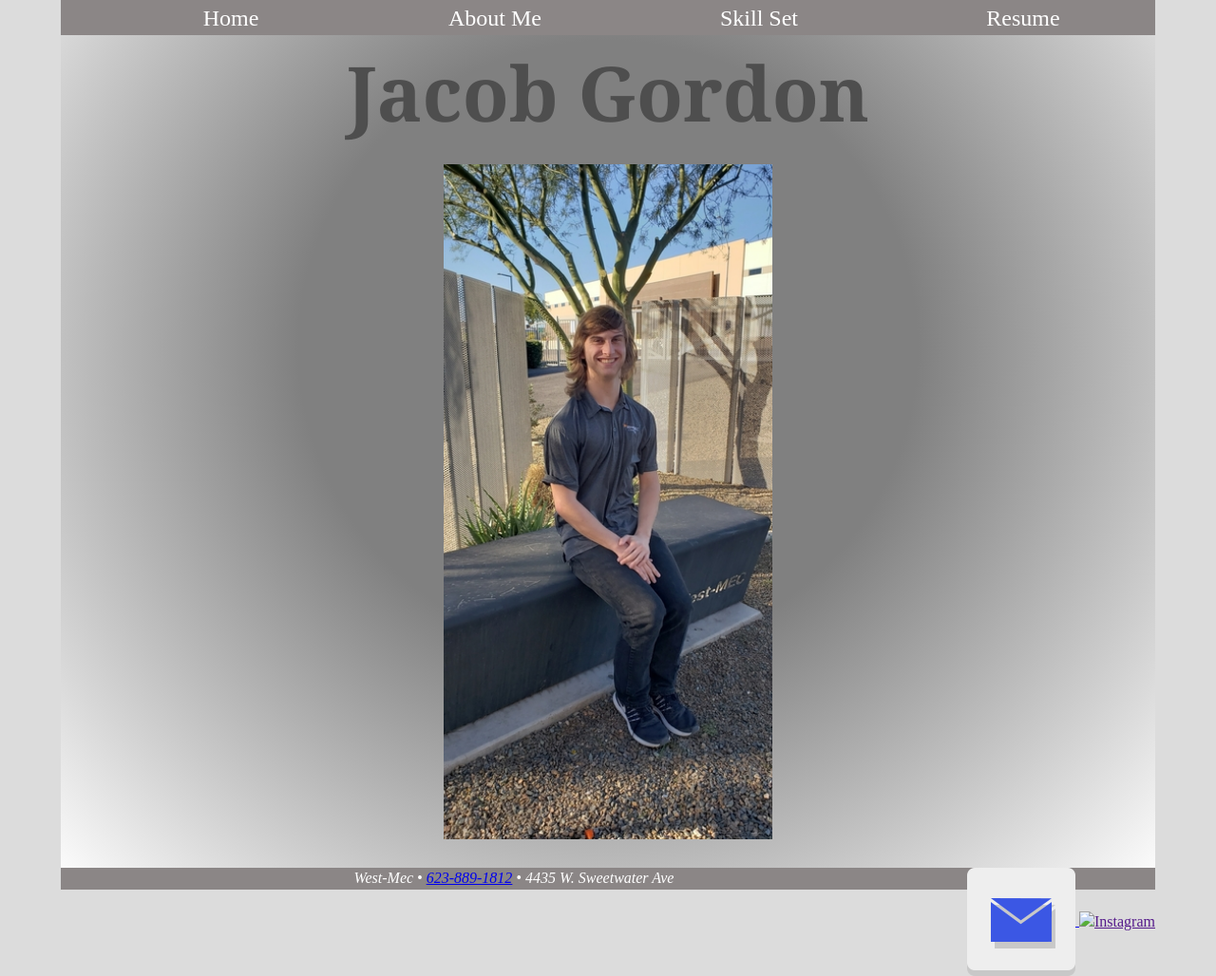
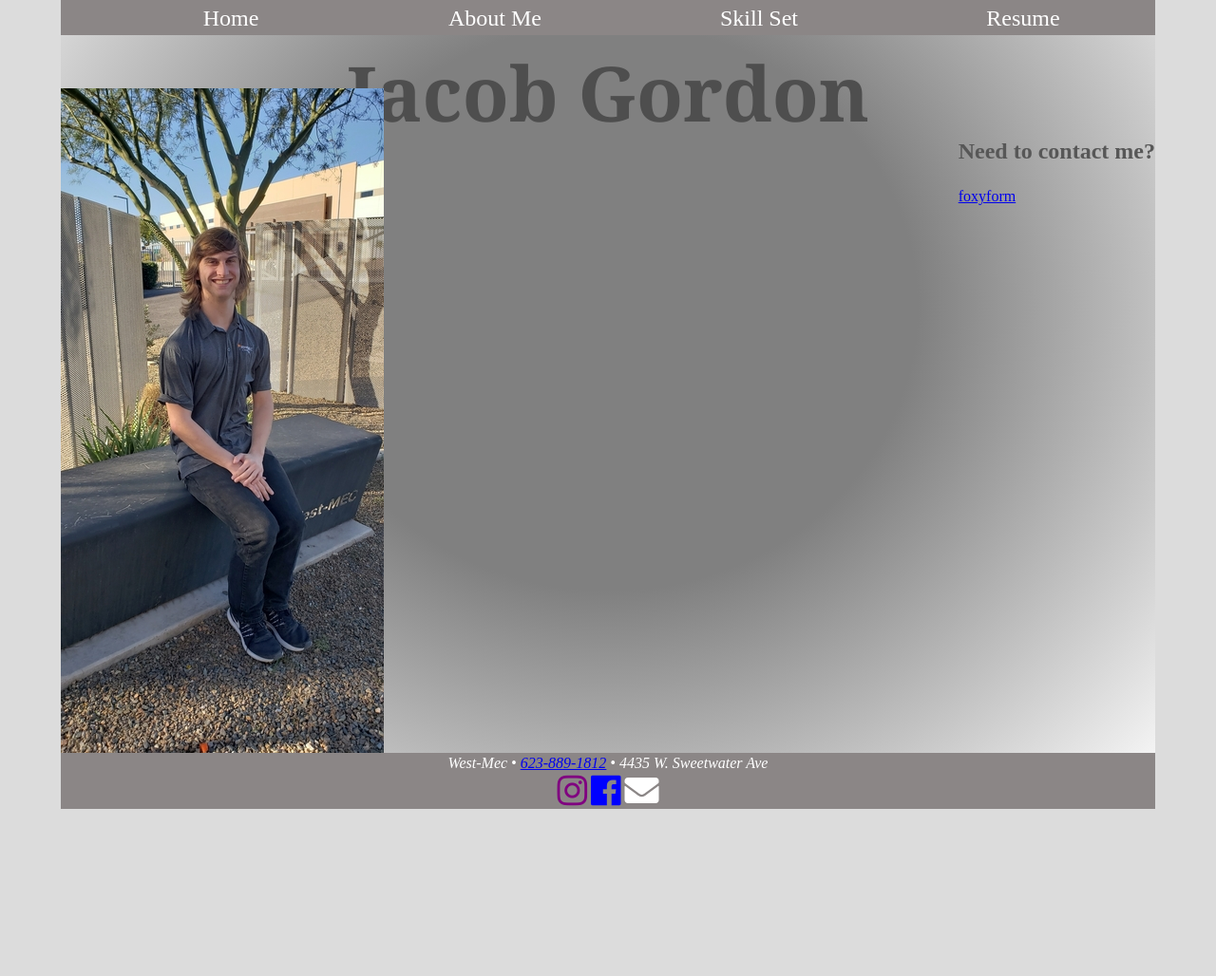
Before and after one commit to JGordon024/Mid_Term_Project, a plain HTML site: page html5-boilerplate_v6.1.0/index.html in a window 1280 px wide. Shown: the part 213-1241 px from the top of the page at 95% size. After the commit the page ends 1073 px from the top, so only its background shows below. Drawn offline with Linux system fonts and the light colour scheme.

Commit message:
Almost done
Added three links for insta, facebook, and email. Also added a form to contact me.

```diff
--- a/html5-boilerplate_v6.1.0/index.html
+++ b/html5-boilerplate_v6.1.0/index.html
@@ -13,6 +13,7 @@
   <!-- Place favicon.ico in the root directory -->
   <link rel="stylesheet" href="normalize.css">
   <link rel="stylesheet" href="main.css">
+  <link rel='stylesheet' href="https://use.fontawesome.com/releases/v5.5.0/css/all.css">
 </head>
 
 <body>
@@ -36,13 +37,31 @@
 
   <img id="portfolio" src="Jacob_img.jpg" alt="Profile Picture">
 
+  <!-- Creates a  -->
+  <!-- Do not change the code! -->
+  <aside>
+    <h2>Need to contact me?</h2>
+    <a id="foxyform_embed_link_940164" href="http://www.foxyform.com/">foxyform</a>
+    <script type="text/javascript">
+      (function (d, t) {
+        var g = d.createElement(t),
+          s = d.getElementsByTagName(t)[0];
+        g.src = "http://www.foxyform.com/js.php?id=940164&sec_hash=56560c93473&width=350px";
+        s.parentNode.insertBefore(g, s);
+      }(document, "script"));
+
+    </script>
+  </aside>
+  <!-- Do not change the code! -->
+
   <!-- Creates row for social media -->
-  <div><a href="mailto:jacobg43@cox.net"><img src="email.png" alt="Email">
-    </a><a href=""><img src="instagram.png" alt="Instagram"></a>
-  </div>
   <footer>
     <address>West-Mec &#8226; <a href="tel:16238891812">623-889-1812</a> &#8226; 4435 W. Sweetwater Ave</address>
+    <a href="#"><i class="fab fa-instagram" style="font-size: 36px"></i></a> <a href="#"><i class="fab fa-facebook"
+        style="font-size: 36px"></i></a>
+    <a href="#"><i class="fas fa-envelope" style="font-size: 36px"></i></a>
   </footer>
+
 </body>
 
 </html>
--- a/html5-boilerplate_v6.1.0/main.css
+++ b/html5-boilerplate_v6.1.0/main.css
@@ -98,13 +98,31 @@ textarea {
    Author's custom styles
    ========================================================================== */
 /* Index */
-img#portfolio {
-  width: 30%;
-  margin: 80px 35% 30px;
+aside h2 {
+  text-align: center;
+  margin-top: 50px;
 }
 
-div {
+aside {
+
   float: right;
+}
+
+/* icons */
+i {
+  vertical-align: center;
+}
+
+i.fa-facebook {
+  color: blue;
+}
+
+i.fa-instagram {
+  color: purple;
+}
+
+i.fa-envelope {
+  color: white;
 }
 
 /* Structural Section */
```
Also changed, not shown: html5-boilerplate_v6.1.0/aboutme.html (+5 -2 lines), html5-boilerplate_v6.1.0/resume.html (+5 -2 lines), html5-boilerplate_v6.1.0/skillset.html (+5 -1 lines), 1 other file.
